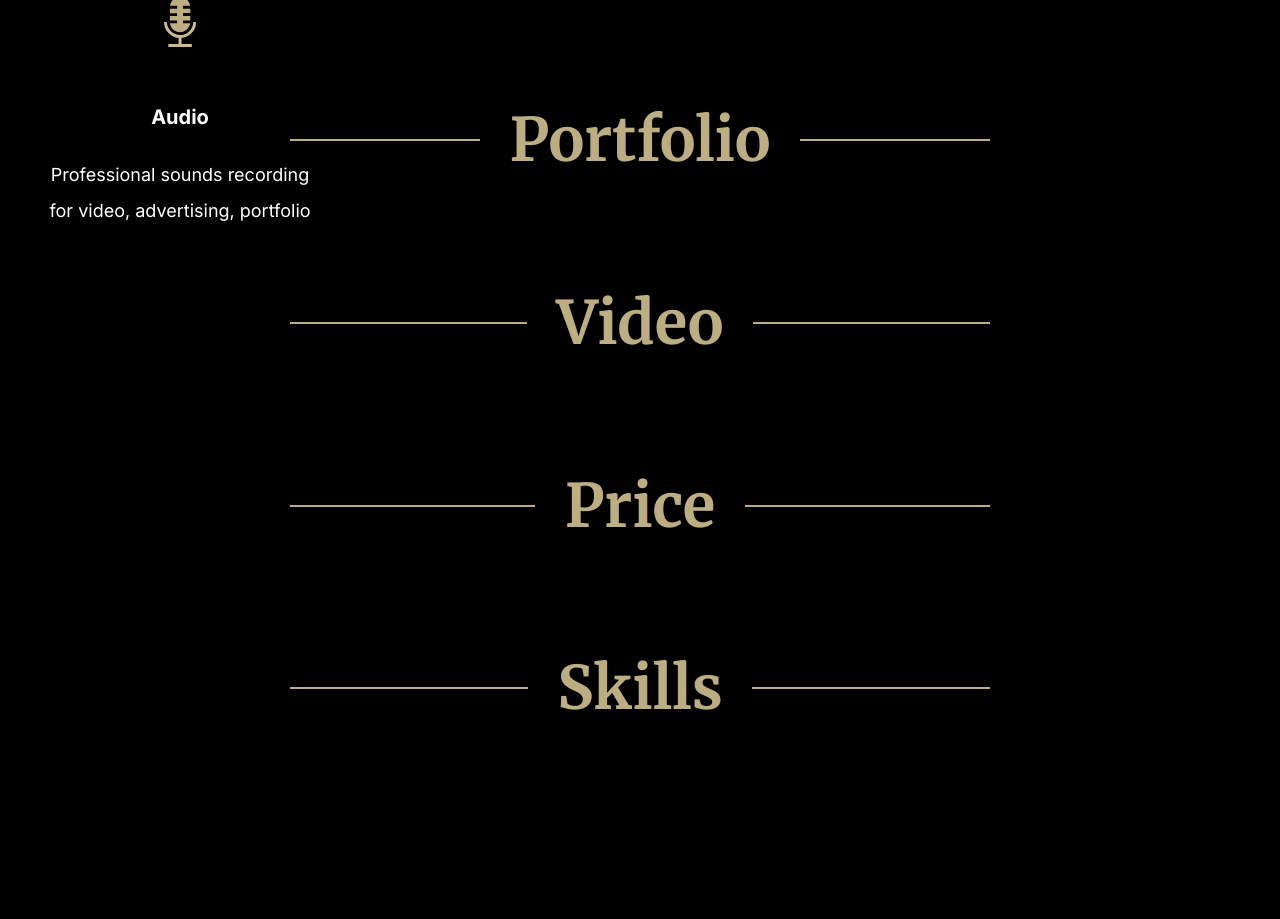
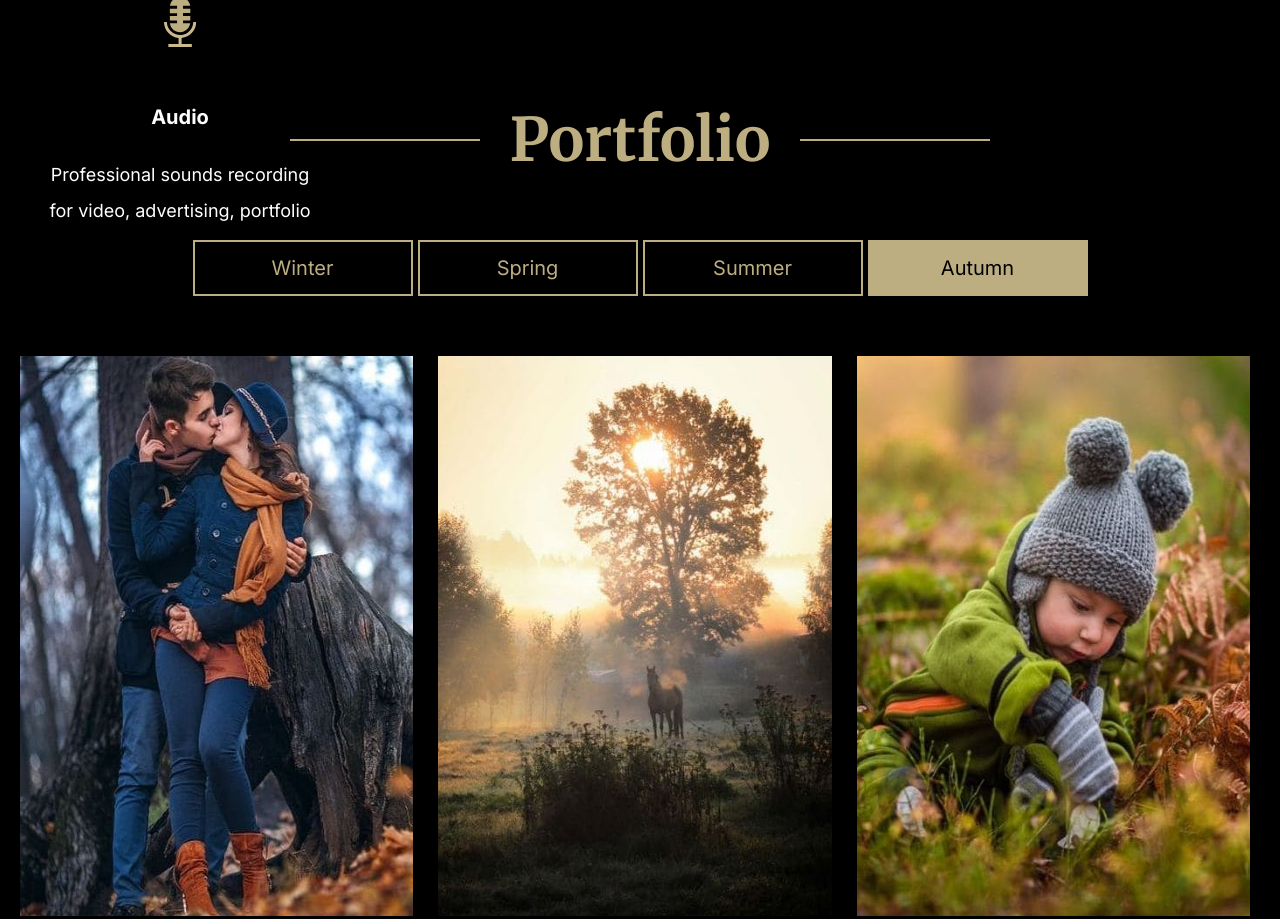
Before and after one commit to OlgaShebeda/image-galery, a plain HTML site: page portfolio/index.html in a window 1280 px wide. Shown: the part 1396-2315 px from the top of the page. Before the commit the page ends 2184 px from the top, so only its background shows below. Drawn offline with Linux system fonts and the light colour scheme.

Commit message:
feat: add portfolio section

```diff
--- a/portfolio/index.html
+++ b/portfolio/index.html
@@ -92,8 +92,24 @@
             </section>
 
             <section class="section" id="portfolio">
-                <div class="title">
-                    <h2 class="section-title">Portfolio</h2>
+                <div class="portfolio-section">
+                    <div class="title">
+                        <h2 class="section-title">Portfolio</h2>
+                    </div>
+                    <div class="buttons-items">
+                        <button name="button" class="button-black">Winter</button>
+                        <button name="button" class="button-black">Spring</button>
+                        <button name="button" class="button-black">Summer</button>
+                        <button name="button" class="button-black active">Autumn</button>
+                    </div>
+                    <div class="images-items">
+                        <img src="./assets/img/portfolio-img1.jpg" alt="" class="card-img">
+                        <img src="./assets/img/portfolio-img2.jpg" alt="" class="card-img">
+                        <img src="./assets/img/portfolio-img3.jpg" alt="" class="card-img">
+                        <img src="./assets/img/portfolio-img4.jpg" alt="" class="card-img">
+                        <img src="./assets/img/portfolio-img5.jpg" alt="" class="card-img">
+                        <img src="./assets/img/portfolio-img6.jpg" alt="" class="card-img">
+                    </div>
                 </div>
             </section>
 
--- a/portfolio/style.css
+++ b/portfolio/style.css
@@ -359,3 +359,64 @@ li{
 }
 
 /* end skills section*/
+
+/*start portfolio section*/
+.portfolio-section{
+  width: 100%;
+  max-height: 1500px;
+}
+
+.buttons-items{
+  width: 895px;
+  height: 56px;
+  display: flex;
+  flex-wrap: wrap;
+  justify-content: center;
+  gap: 5px;
+  margin: 0 auto;
+}
+
+.button-black{
+  width: 220px;
+  background-color: transparent;
+
+  border: 2px solid #BDAE82;
+  box-sizing: border-box;
+  border-radius: 0px;
+
+  font-family: Inter;
+  font-style: normal;
+  font-weight: normal;
+  font-size: 20px;
+  line-height: 40px;
+  text-align: center;
+
+  color: #BDAE82;
+  transition: 0.2s;
+}
+
+.button-black:hover{
+  color: #FFFFFF;
+}
+
+.button-black.active{
+  background-color: #BDAE82;
+  color: #000;
+}
+
+.images-items{
+
+  width: 100%;
+  height: 1145px;
+  display: flex;
+  flex-wrap: wrap;
+  gap: 25px;
+  column-count: 3;
+  margin-top: 60px;
+}
+
+.card-img{
+  max-width: calc(100% / 3 - 20px);
+  height: 560px;
+}
+/* end portfolio section*/
```
